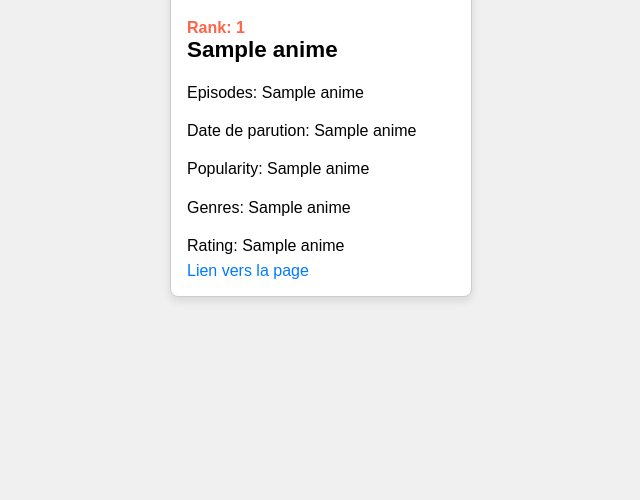
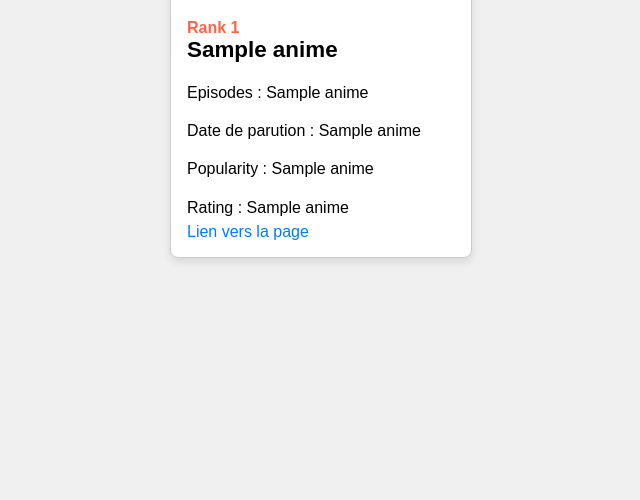
Before and after one commit to JulienDiet/Anime-list, a Flask app: template templates/index.html in a window 1280 px wide. Shown: the part 300-800 px from the top of the page, without its empty margins (319-959 px from the left). Run offline with Flask 3, Linux system fonts and the light colour scheme; the template is opened without the code that fills it: most values are stand-ins (such as "Sample title", 1, 10 or a date in 2020).

Commit message:
fix cards

```diff
--- a/templates/index.html
+++ b/templates/index.html
@@ -12,13 +12,12 @@
         <div class="card">
             <img src="{{ anime[3] }}" alt="{{ anime[1] }}">
             <div class="card-content">
-                <span class="rank">Rank: {{ anime[0] }}</span>
+                <span class="rank">Rank {{ anime[0] }}</span>
                 <h2>{{ anime[1] }}</h2>
-                <p>Episodes: {{ anime[5] }}</p>
-                <p>Date de parution: {{ anime[6] }}</p>
-                <p>Popularity: {{ anime[7] }}</p>
-                <p>Genres: {{ anime[8] }}</p>
-                <p>Rating: {{ anime[9] }}</p>
+                <p>Episodes : {{ anime[5] }}</p>
+                <p>Date de parution : {{ anime[6] }}</p>
+                <p>Popularity : {{ anime[7] }}</p>
+                <p>Rating : {{ anime[8] }}</p>
                 <a href="{{ anime[2] }}">Lien vers la page</a>
             </div>
         </div>
```
